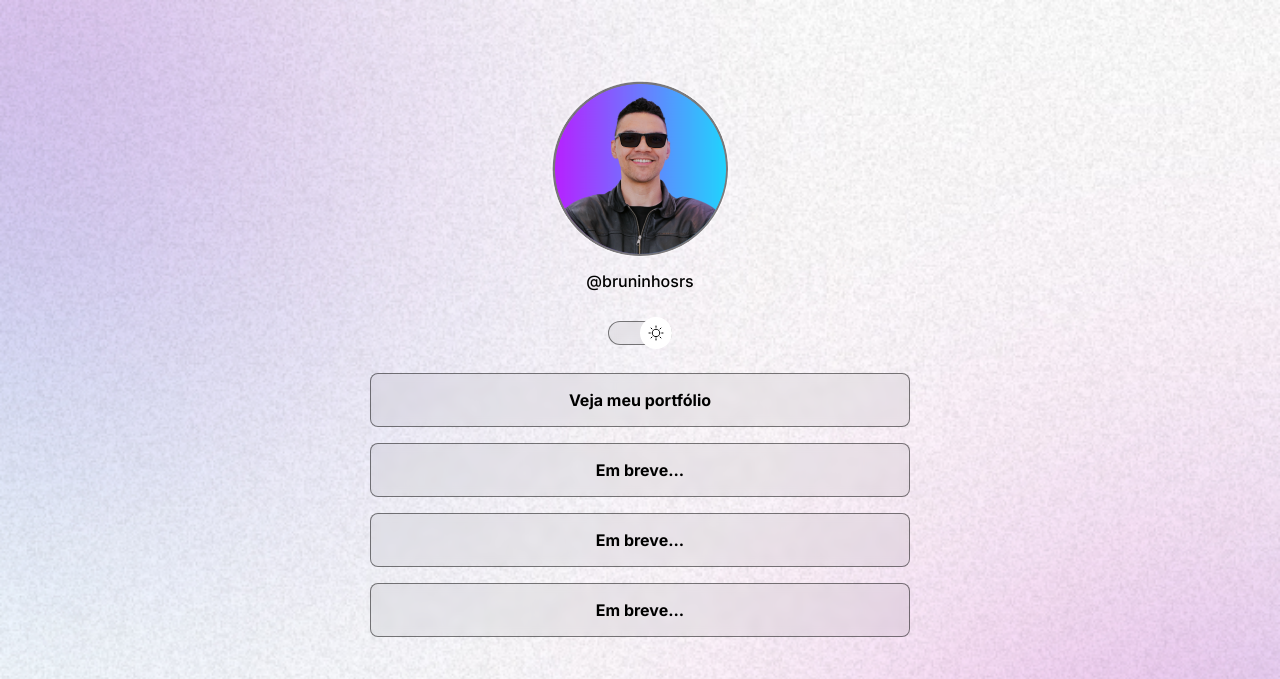
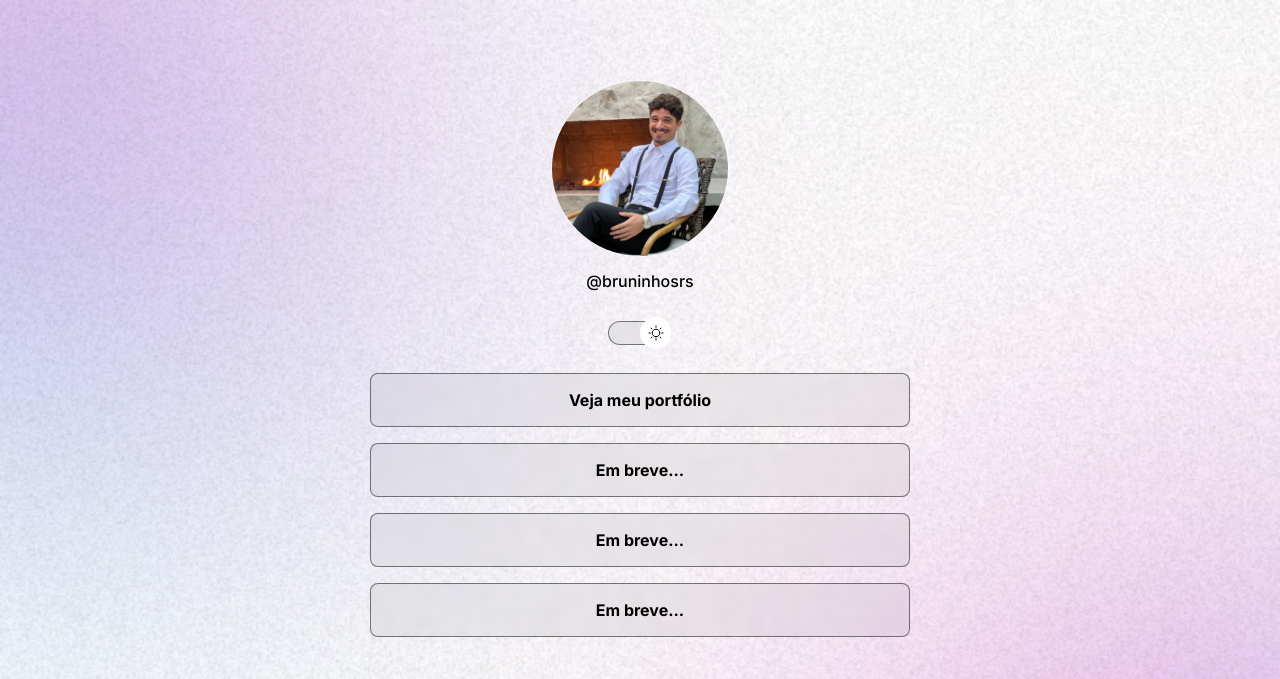
Before and after one commit to bruninhosrs/projeto-discover, a website built with Vite: page index.html in a window 1280 px wide. Both pictures are taken after a click on the button 624 px from the left and 289 px from the top of the page. Shown: the top 679 px of the page. Built offline with nearby package versions, Linux system fonts and the light colour scheme.

Commit message:
Alterando foto de perfil quando muda para o light-mode

```diff
--- a/script.js
+++ b/script.js
@@ -7,24 +7,28 @@ const img = document.querySelector("#perfil img");
 const mudarLight = () => {
   body.classList.toggle("light-mode"); // Modo mais rápido pra fazer essa troca
 
-  //substitui a img
+  // substitui a img
   if (body.classList.contains("light-mode")) {
     //se tiver light-mode, faça
-    img.setAttribute("src", "./assets/avatar-light.png");
+    img.setAttribute("src", "./assets/avatar-light.jpg");
     img.setAttribute(
       "alt",
-      "Foto do Mayyk de óculos escuro com uma jaqueta e camisa preta sorrindo"
+      "Foto do Bruno sentado na cadeira fazendo careta com uma camisa branca, calça preta e com suspensorio"
     );
+    img.style.width = "36%";
+    img.style.borderRadius = "50%";
+    img.style.objectFit = "cover";
+    img.style.border = "1.5px #ffffff70 solid";
   } else {
     img.setAttribute("src", "https://github.com/bruninhosrs.png");
   }
 
-  //   if (body.classList.contains("light-mode")) {
-  //     // PERGUNTA SE A "LUZ" ESTÁ ACESA
-  //     body.classList.remove("light-mode"); // SE FOR VERDADE (ESTIVER COM O LIGHT-MODE), ELE SAI DO LIGHT-MODE E ENTRA NO DARK-MODE
-  //   } else {
-  //     body.classList.add("light-mode"); // SE FOR MENTIRA (ESTIVER COM O DARK-MODE), ELE SAI DO DARK-MODE E ENTRA NO LIGHT-MODE
-  //   }
+  // if (body.classList.contains("light-mode")) {
+  //   // PERGUNTA SE A "LUZ" ESTÁ ACESA
+  //   body.classList.remove("light-mode"); // SE FOR VERDADE (ESTIVER COM O LIGHT-MODE), ELE SAI DO LIGHT-MODE E ENTRA NO DARK-MODE
+  // } else {
+  //   body.classList.add("light-mode"); // SE FOR MENTIRA (ESTIVER COM O DARK-MODE), ELE SAI DO DARK-MODE E ENTRA NO LIGHT-MODE
+  // }
 };
 
 switchBtn.addEventListener("click", mudarLight);
--- a/style.css
+++ b/style.css
@@ -54,6 +54,13 @@ a {
 }
 
 #perfil img {
+  width: 36%;
+  border-radius: 50%;
+  object-fit: cover;
+  border: 1.5px #ffffff70 solid;
+}
+
+#bruno {
   width: 36%;
   border-radius: 50%;
   object-fit: cover;
```
Also changed, not shown: assets/avatar-light.jpg (added).
